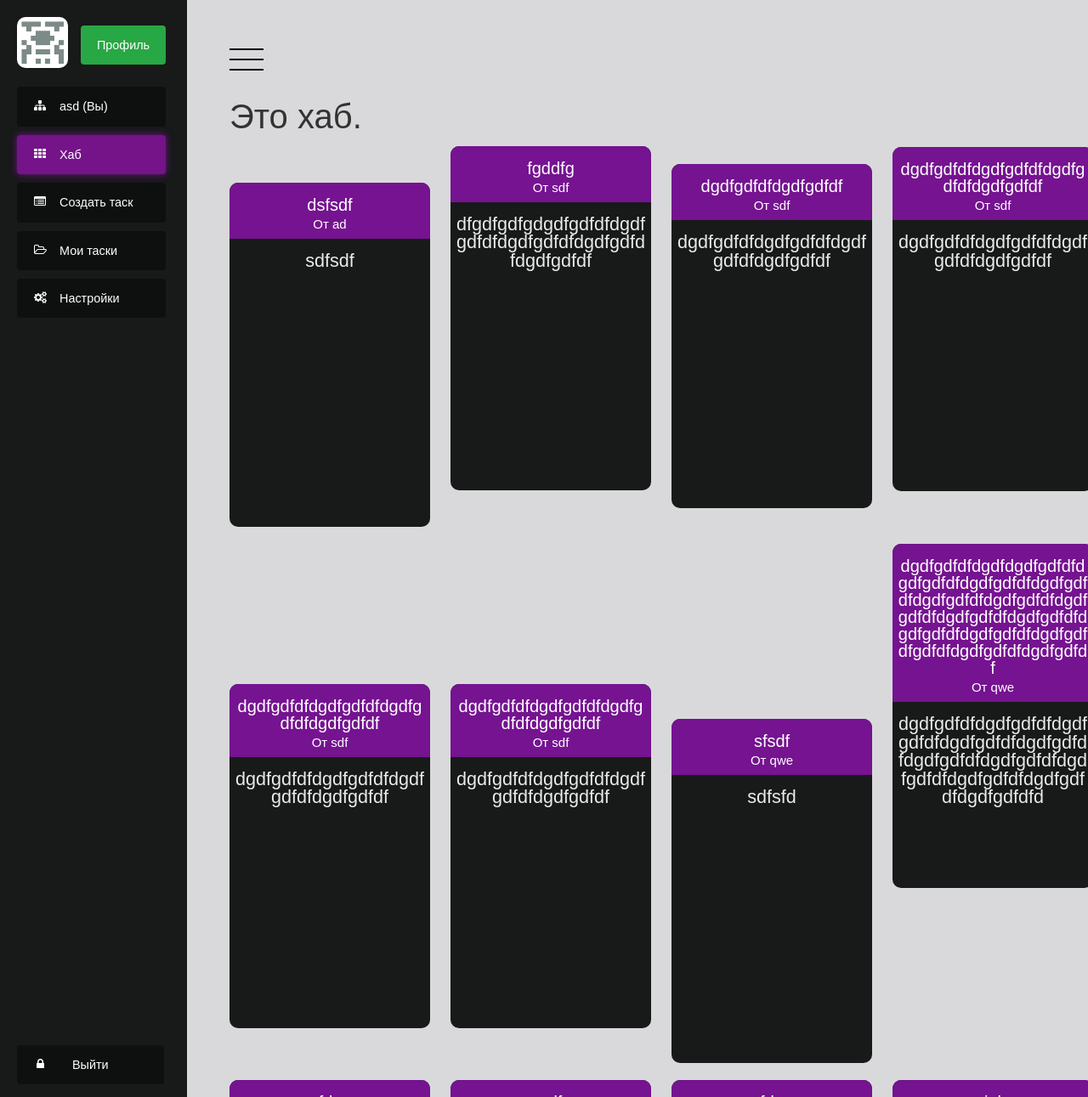
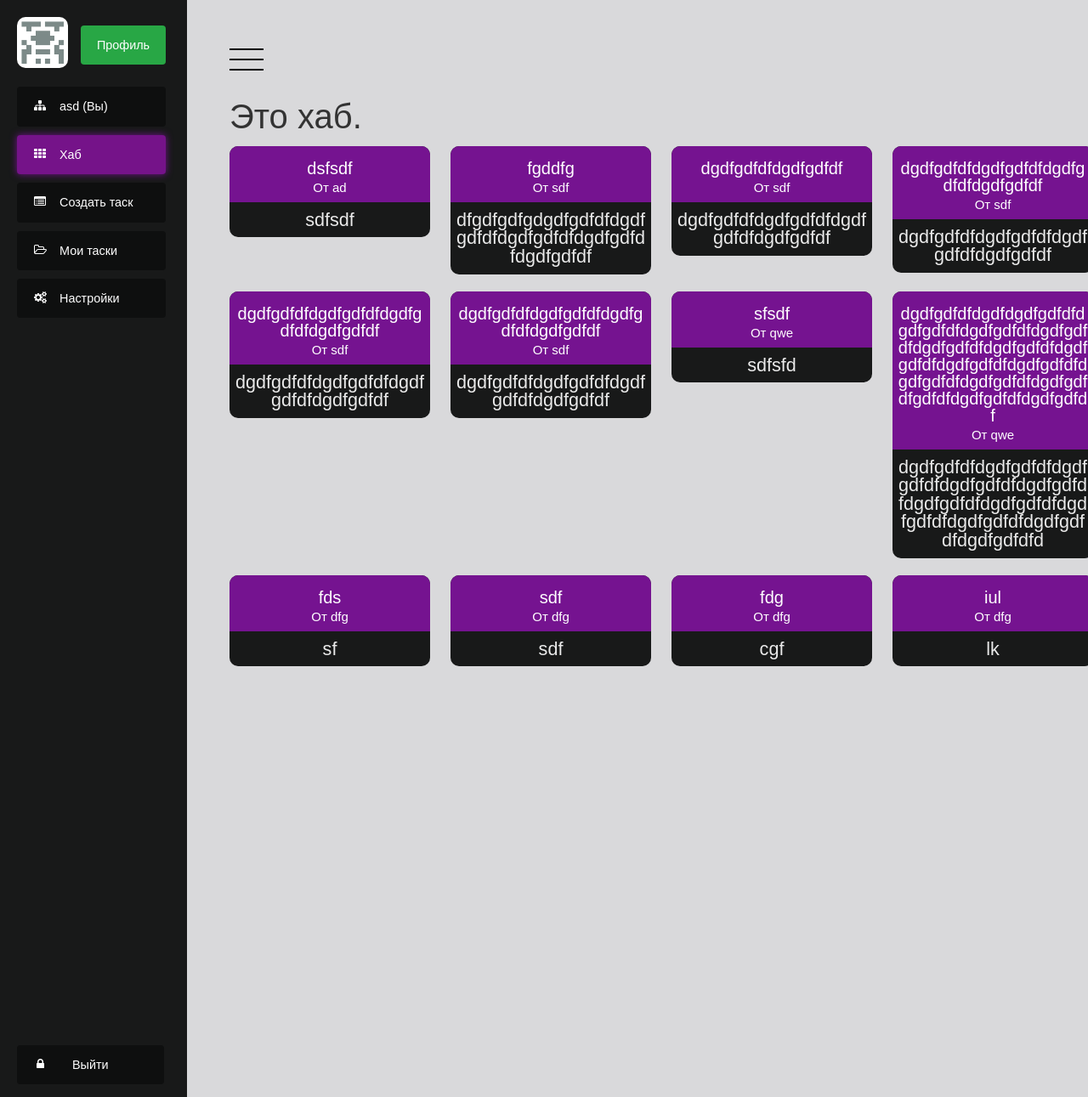
Before and after one commit to h4zzkR/cooper, a Django app: page / in a window 1280 px wide. Shown: the whole page at 85% size. Run offline with Django 3.2, Linux system fonts and the light colour scheme; a user stored in the database is signed in; data comes from the database, SQL or seed files in the repository; both versions use the stored data as it was after the commit; some libraries are stand-ins or nearby versions.

Commit message:
Mass HTML fixes №2

```diff
--- a/static/modern_style.css
+++ b/static/modern_style.css
@@ -480,6 +480,9 @@
     margin-top: 10px;
     color: #eaeaea;
     word-wrap: break-word;
+    margin-left: 5px;
+    margin-right: 5px;
+    margin-bottom: 10px;
 }
 
 .user-link{
@@ -502,7 +505,10 @@
     background-color: #181919;
     text-align: center;
     word-wrap: break-word;
+    position: flex;
+    vertical-align: top;
 }
+
 
 .task-card-text{
     margin-left: 5px;
--- a/templates/hab.html
+++ b/templates/hab.html
@@ -6,14 +6,14 @@
     <link rel="stylesheet" type="text/css" href="/static/modern_style.css">
 </head>
 
-<body>
+<body class="Wrapper">
 {% include 'patterns/modern_menu.html' %}
 {#{% include 'patterns/header.html' %}#}
 {#{% include 'patterns/menu.html' %}#}
 
 <h1>Это хаб.</h1>
  <br>
-<div class="Wrapper" style="height: 85%;">
+<div>
 {% for task in tasks %}
     <a href="/task/{{  task.id }}">
     <div class="task-card">
@@ -21,7 +21,7 @@
     <h1 class="task-card-text">{{  task.idea }}</h1>
     <h2 class="task-card-from">От {{  task.author }}</h2>
     </div>
-        <h2 class="task-about task-card-text">{{  task.simple_about }}</h2>
+        <h2 class="task-about">{{  task.simple_about }}</h2>
     </div></a>
 {% endfor %}
 </div>
```
Also changed, not shown: db.sqlite3, media/users/avatars/7_avatar.png (added), media/users/avatars/8_avatar.png (added).
